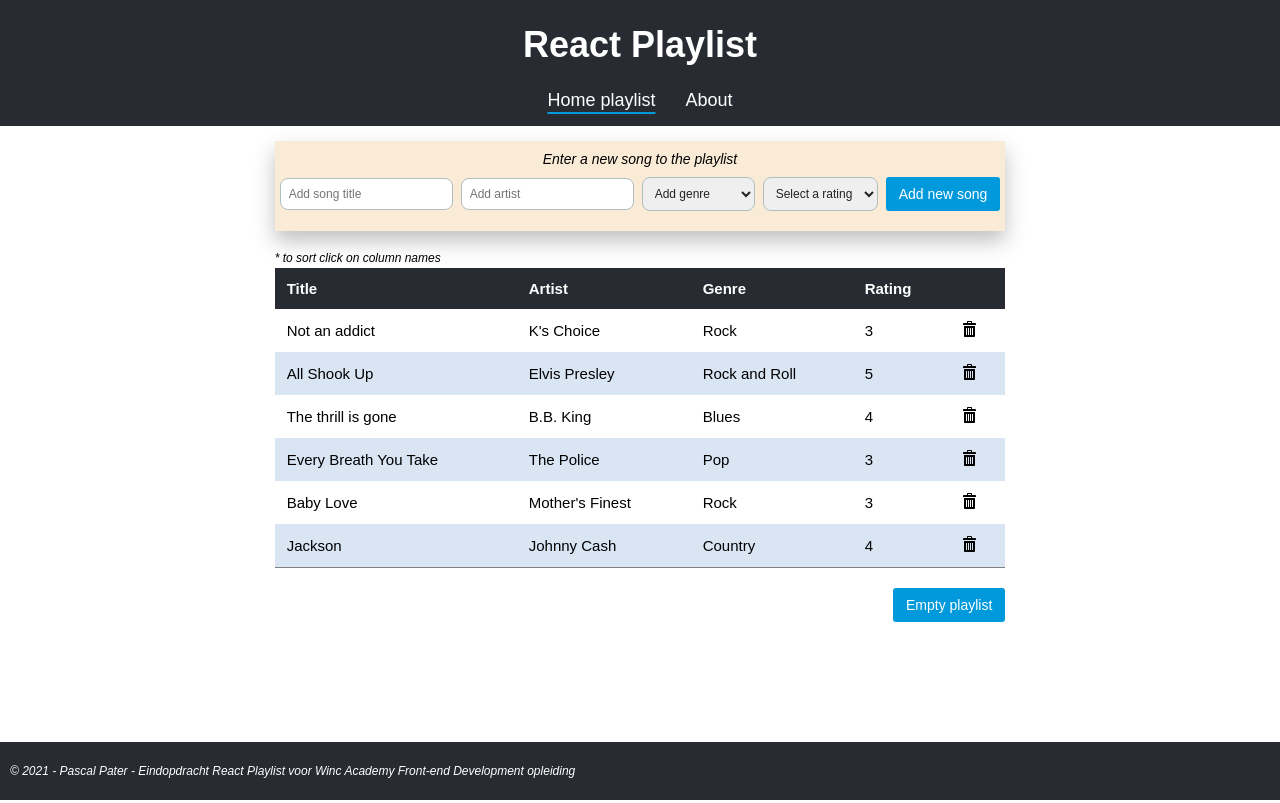
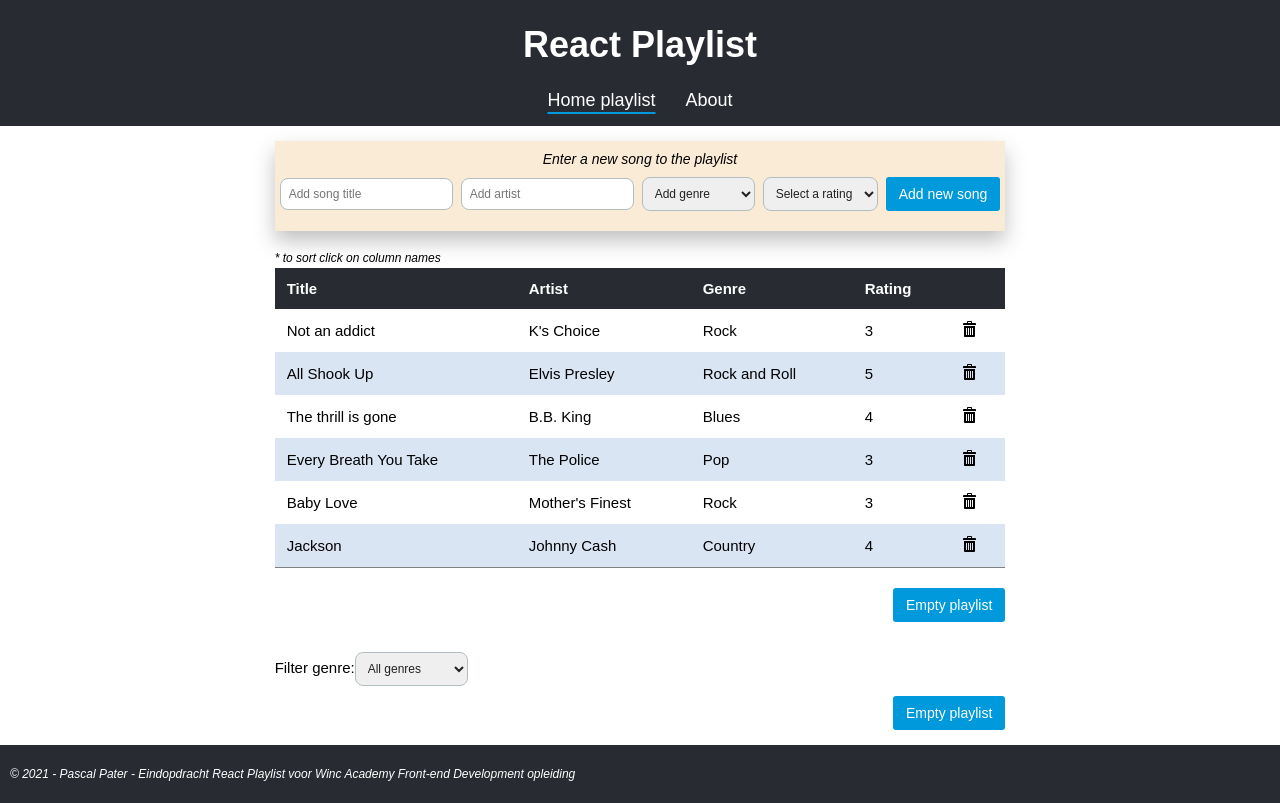
Before and after one commit to PasquinelP/pascal_pater-eindopdracht-React-Playlist, a React (Create React App) app: page / in a window 1280 px wide. Built offline with nearby package versions, Linux system fonts and the light colour scheme; the HTML template or start-up script is replaced by a standard one.

Commit message:
add SongActions to SongOverview

```diff
--- a/src/components/SongOverview.js
+++ b/src/components/SongOverview.js
@@ -1,6 +1,7 @@
 import React from 'react';
 import SongForm from './SongForm';
 import SongList from './SongList';
+import SongActions from './SongActions';
 
 const SongOverview = () => {
 
@@ -8,6 +9,7 @@ const SongOverview = () => {
     <div className="song-overview">
       <SongForm />
       <SongList />
+      <SongActions />
     </div>
   );
 
```
